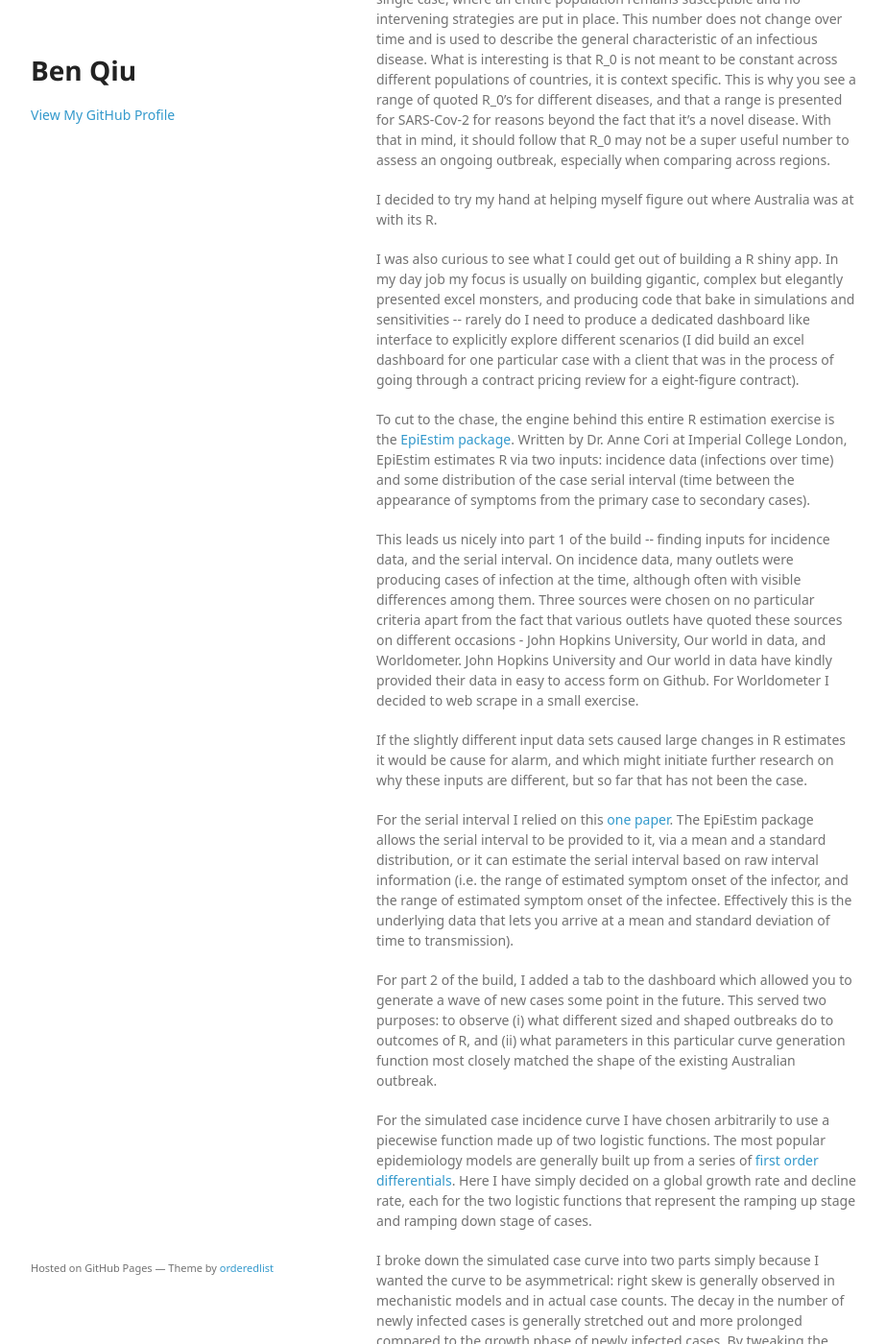
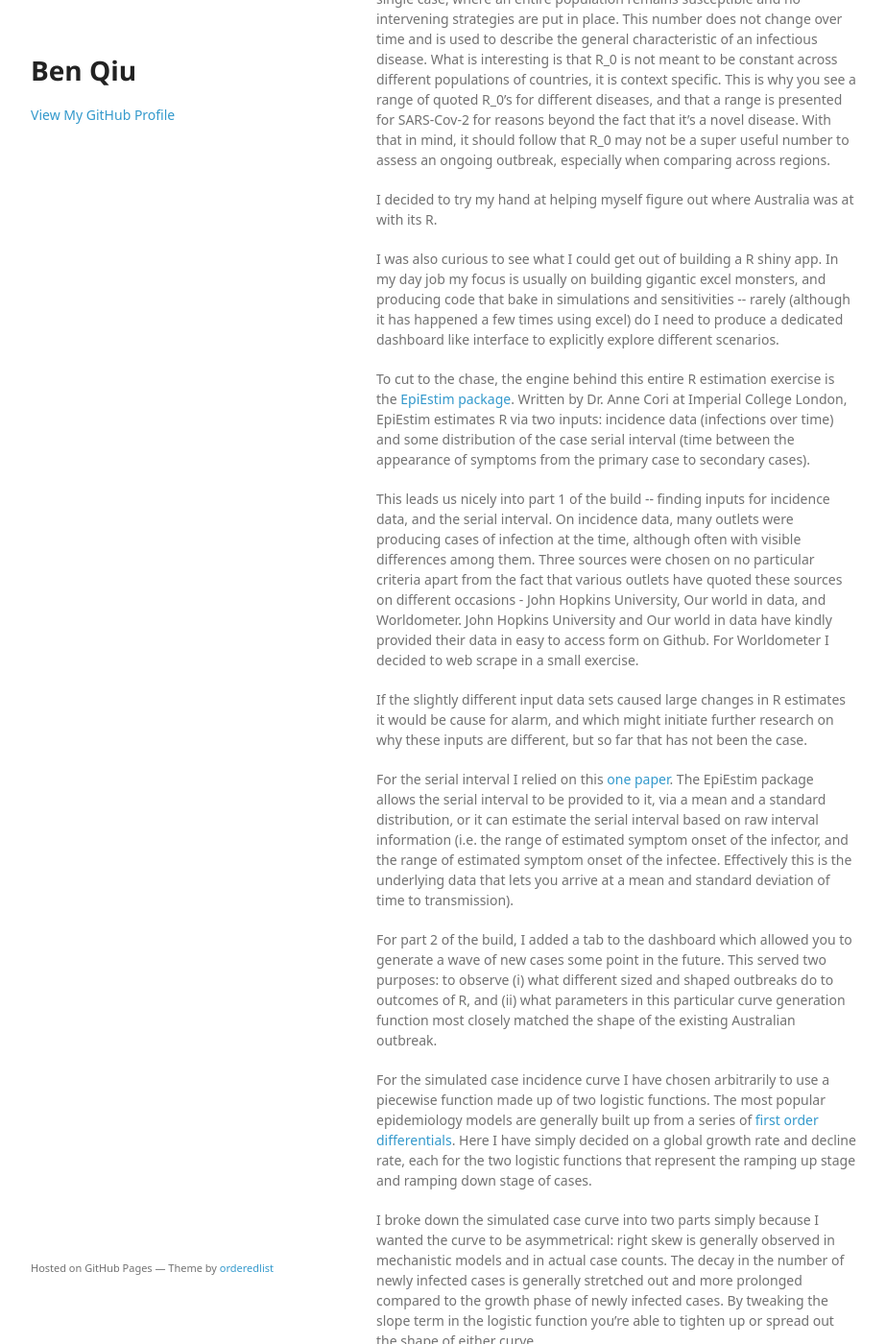
Before and after one commit to b-qiu/b-qiu.github.io, a Jekyll site: the page index.html, which Jekyll copies as it is, in a window 1280 px wide and 1400 px high, scrolled down 805 px. Shown: the whole window at 96% size, without its empty margins (178-1101 px from the left). Built offline with Jekyll 4.4.1, drawn with Linux system fonts in a browser that asks for light colours; some web fonts are replaced; some of the changed text lies outside the part shown.

Commit message:
Update index.html

```diff
--- a/index.html
+++ b/index.html
@@ -34,7 +34,7 @@
 <p>For those who haven’t been glued to the minute by minute COVID-19 / SARS-Cov-2 updates, R is the <em>effective</em> (or <em>instantaneous</em>) reproductive number, a dimensionless number (not a rate) that represents the average number of secondary cases that will arise from a single infected individual. This is also often denoted as R_e (or R_t). R can and generally will change over time depending on the characteristics of the population and the mitigation strategies put in place.</p>
 <p>R_0 on the other hand is the <em>basic</em> reproduction number, a constant that describes the average number of secondary cases that will arise from a single case, where an entire population remains susceptible and no intervening strategies are put in place. This number does not change over time and is used to describe the general characteristic of an infectious disease. What is interesting is that R_0 is not meant to be constant across different populations of countries, it is context specific. This is why you see a range of quoted R_0’s for different diseases, and that a range is presented for SARS-Cov-2 for reasons beyond the fact that it’s a novel disease. With that in mind, it should follow that R_0 may not be a super useful number to assess an ongoing outbreak, especially when comparing across regions.</p>
 <p>I decided to try my hand at helping myself figure out where Australia was at with its R.</p>
-<p>I was also curious to see what I could get out of building a R shiny app. In my day job my focus is usually on building gigantic, complex but elegantly presented excel monsters, and producing code that bake in simulations and sensitivities -- rarely do I need to produce a dedicated dashboard like interface to explicitly explore different scenarios (I did build an excel dashboard for one particular case with a client that was in the process of going through a contract pricing review for a eight-figure contract).</p>
+<p>I was also curious to see what I could get out of building a R shiny app. In my day job my focus is usually on building gigantic excel monsters, and producing code that bake in simulations and sensitivities -- rarely (although it has happened a few times using excel) do I need to produce a dedicated dashboard like interface to explicitly explore different scenarios.</p>
 <p>To cut to the chase, the engine behind this entire R estimation exercise is the <a href="https://sites.google.com/site/therepiproject/r-pac/epiestim">EpiEstim package</a>. Written by Dr. Anne Cori at Imperial College London, EpiEstim estimates R via two inputs: incidence data (infections over time) and some distribution of the case serial interval (time between the appearance of symptoms from the primary case to secondary cases).</p>
 <p>This leads us nicely into part 1 of the build -- finding inputs for incidence data, and the serial interval. On incidence data, many outlets were producing cases of infection at the time, although often with visible differences among them. Three sources were chosen on no particular criteria apart from the fact that various outlets have quoted these sources on different occasions - John Hopkins University, Our world in data, and Worldometer. John Hopkins University and Our world in data have kindly provided their data in easy to access form on Github. For Worldometer I decided to web scrape in a small exercise.</p>
 <p>If the slightly different input data sets caused large changes in R estimates it would be cause for alarm, and which might initiate further research on why these inputs are different, but so far that has not been the case.</p>
@@ -43,7 +43,7 @@
 <p>For the simulated case incidence curve I have chosen arbitrarily to use a piecewise function made up of two logistic functions. The most popular epidemiology models are generally built up from a series of <a href="https://timchurches.github.io/blog/posts/2020-03-10-modelling-the-effects-of-public-health-interventions-on-covid-19-transmission-part-1/">first order differentials</a>. Here I have simply decided on a global growth rate and decline rate, each for the two logistic functions that represent the ramping up stage and ramping down stage of cases.</p>
 <p>I broke down the simulated case curve into two parts simply because I wanted the curve to be asymmetrical: right skew is generally observed in mechanistic models and in actual case counts. The decay in the number of  newly infected cases is generally stretched out and more prolonged compared to the growth phase of newly infected cases. By tweaking the slope term in the logistic function you’re able to tighten up or spread out the shape of either curve.</p>
 <p>Once you provide the simulator with a day 1 outbreak size, the case count on day 2 is equal to the growth rate times the day 1 outbreak, hence the weirdly shaped case count curve: day 2 looks to be a precipitous drop from day 1, but then the case count grows smoothly from then on as the new cases on day three is a function of both day 1 and day 2 and so on and so forth.</p>
-<p>I won’t go through the entire code here, as other resources serve a much better starting point to building a shiny app, but there are examples of some issues I found to be interesting (sizing and stacked placement of the ggplot outputs, setting the y axis to be dynamic or fixed, figuring out how to stitch together the logistic curves etc.)</p>
+<p>I won’t go through the entire code here, as other resources serve a much better starting point to building a shiny app, but there are examples of some issues I found to be interesting (sizing and stacked placement of the ggplot outputs, setting the y axis to be dynamic or fixed, figuring out how to stitch together the logistic curves etc.).</p>
 <p>This exercise was a quick and fast one (took about two afternoons) and it was an enjoyable build.</p>
 <p>Here are a few quick takeaways: Your R is highly sensitive to the number of absolute cases, the error bars are wide and kind of useless when your level of incidence is low. A small outbreak that grows from 10 to 50 in 3 days will give you a R that far exceeds 1 -- R is agnostic to relative size but sensitive to shape. This means R isn’t a great number to track at the beginning of outbreaks, it’s utility is greatest with large outbreaks that are in the decay phase.</p>
       </section>
```
